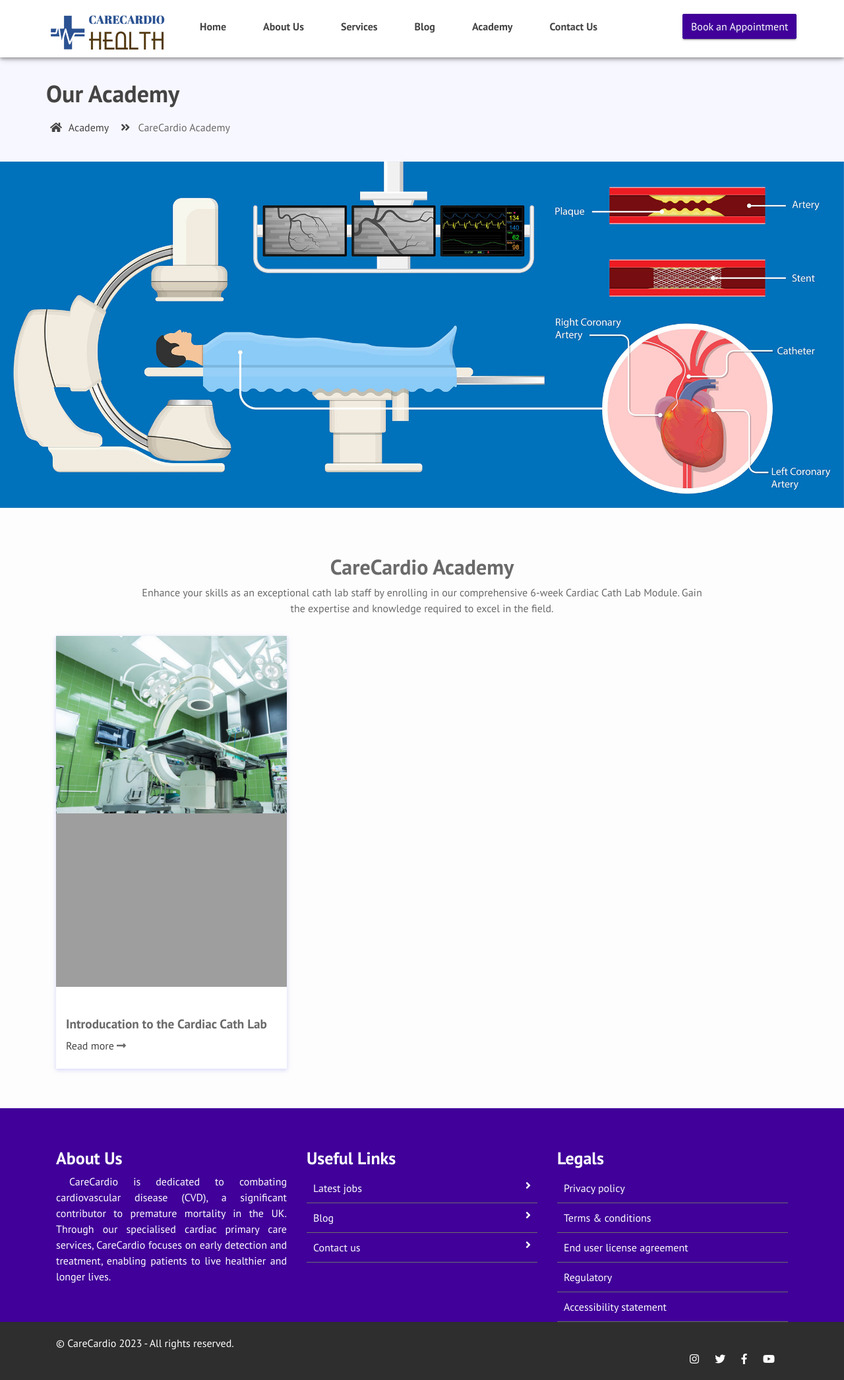
After one commit to gozygreg/carecardio-health, a Django app: page /academy/ in a window 1280 px wide. The commit adds this page. Shown: the whole page at 66% size. Run offline with Django 4.2, Linux system fonts and the light colour scheme; some libraries are stand-ins or nearby versions; grey boxes are pictures that could not be loaded.

Commit message:
add course list html

```diff
--- /dev/null
+++ b/carecardio/academy/templates/academy/course_list.html
@@ -0,0 +1,61 @@
+{% extends "base.html" %}
+{% load static %}
+
+{% block content %}
+   <!-- ************************* Page Title Starts Here ************************** -->
+   <div class="page-nav no-margin row">
+       <div class="container">
+           <div class="row">
+               <h2>Our Academy</h2>
+               <ul>
+                   <li> <a href="#"><i class="fas fa-home"></i> Academy</a></li>
+                   <li><i class="fas fa-angle-double-right"></i> CareCardio Academy</li>
+               </ul>
+           </div>
+       </div>
+   </div>
+   <!-- ######## Page  Title End ####### -->
+
+    <div>
+        <img class="d-block w-100" src="{% static 'home/images/CathLabC_arm.jpeg' %}" alt="First slide">
+        <div class="fvgb d-none d-md-block"></div>
+    </div>
+
+   <!-- ################# Our Blog Starts Here#######################--->
+   <section class="our-blog">
+       <div class="container">
+           <div class="row session-title">
+               <h2> CareCardio Academy </h2>
+               <p>Enhance your skills as an exceptional cath lab staff by enrolling in our comprehensive 6-week Cardiac Cath Lab Module. Gain the expertise and knowledge required to excel in the field.</p>
+           </div>
+           <div class="blog-row row">
+
+               <div class="col-md-4 col-sm-6">
+                   <div class="single-blog">
+                       <figure>
+                        <img src="{% static 'home/images/blog/blog_02.jpg' %}" alt="default-image">
+
+                        <img src="/" alt="">
+
+                       </figure>
+                       <div class="blog-detail">
+                           <small>By Admin | August 10 2018</small>
+                           <h4>Introducation to the Cardiac Cath Lab</h4>
+                           <div>
+                               <a href="">Read more </a><i class="fas fa-long-arrow-alt-right"></i>
+                           </div>
+                           <h5></h5>
+                       </div>
+                   </div>
+               </div>
+
+           </div>
+           <div class="row blog-row">
+
+
+           </div>
+       </div>
+   </section>
+
+   <!-- ################# Footer Starts Here#######################--->
+{% endblock %}
--- a/carecardio/academy/urls.py
+++ b/carecardio/academy/urls.py
@@ -1,11 +1,9 @@
 from django.urls import path
 from . import views
 
-# app_name = 'learning'
 
 urlpatterns = [
-    # path('', views.video_list, name='video_list'),
-    path('<int:course_id', views.course_detail, name='course_detail'),
-    # path('videos/<int:video_id>/', views.video_detail, name='video_detail'),
-    path('videos/<int:module_id>/', views.module_detail, name='module_detail'),
+    path('', views.course_list, name='course_list'),
+    path('course/<int:course_id>/', views.course_detail, name='course_detail'),
+    path('module/<int:module_id>/', views.module_detail, name='module_detail'),
 ]
--- a/carecardio/academy/views.py
+++ b/carecardio/academy/views.py
@@ -1,5 +1,10 @@
 from django.shortcuts import render, get_object_or_404
 from .models import Course, Module, Quiz
+
+
+def course_list(request):
+    courses = Course.objects.all()
+    return render(request, 'academy/course_list.html', {'courses': courses})
 
 
 def course_detail(request, course_id):
--- a/carecardio/templates/base.html
+++ b/carecardio/templates/base.html
@@ -49,7 +49,7 @@
                             <li><a href="{% url 'about_us' %}">About Us</a></li>
                             <li><a href="{% url 'services' %}">Services</a></li>
                             <li><a href="{% url 'post_list' %}">Blog</a></li>
-                            <li><a href="{% url 'course_detail' %}">Academy</a></li>
+                            <li><a href="{% url 'course_list' %}">Academy</a></li>
                             <li><a href="{% url 'contact_us' %}">Contact Us</a></li>
                         </ul>
                     </div>
```
Also changed, not shown: carecardio/db.sqlite3.
